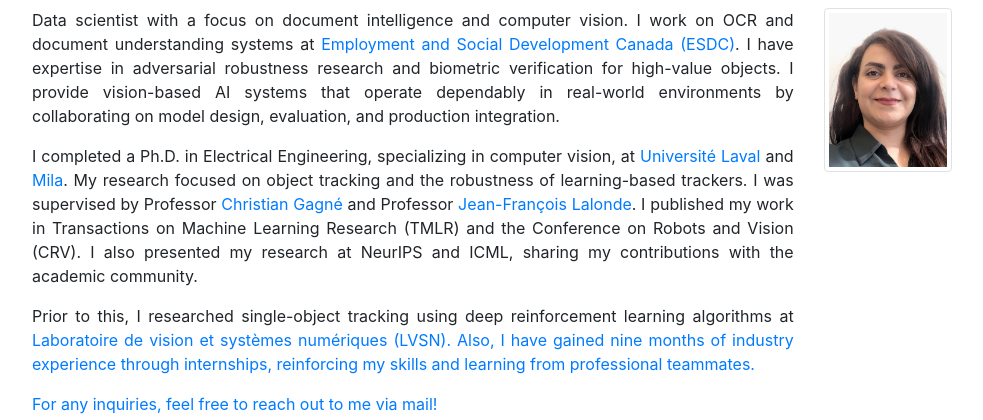
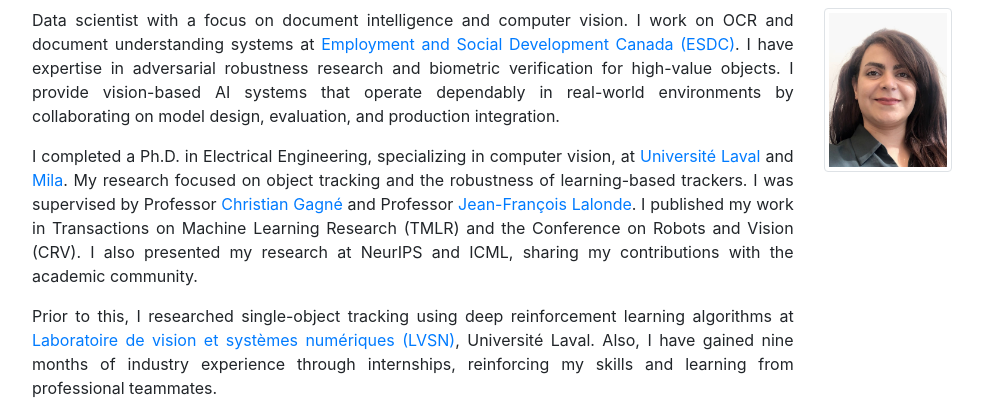
Before and after one commit to fatemehN/fatemehN.github.io, a plain HTML site: page index.html in a window 1280 px wide. Shown: the part 131-551 px from the top of the page, without its empty margins (148-1131 px from the left). Drawn offline with nearby package versions, Linux system fonts and the light colour scheme; some packages are replaced by stand-ins of ours; a script that the page names is missing.

Commit message:
Update index.html

```diff
--- a/index.html
+++ b/index.html
@@ -40,7 +40,7 @@
                     My research focused on object tracking and the robustness of learning-based trackers. I was supervised by Professor <a href="https://chgagne.github.io/english/" target="_blank">Christian Gagné</a> and Professor <a href="https://vision.gel.ulaval.ca/~jflalonde/" target="_blank">Jean-François Lalonde</a>.
                     I published my work in Transactions on Machine Learning Research (TMLR) and the Conference on Robots and Vision (CRV). I also presented my research at NeurIPS and ICML, sharing my contributions with the academic community.
 		</p>
-		<p>Prior to this, I researched single-object tracking using deep reinforcement learning algorithms at <a href="https://vision.fsg.ulaval.ca/" target="_blank">Laboratoire de vision et systèmes numériques (LVSN). Also, I have gained nine months of industry experience through internships, reinforcing my skills and learning from professional teammates.</p>
+		<p>Prior to this, I researched single-object tracking using deep reinforcement learning algorithms at <a href="https://vision.fsg.ulaval.ca/" target="_blank">Laboratoire de vision et systèmes numériques (LVSN)</a>, Université Laval. Also, I have gained nine months of industry experience through internships, reinforcing my skills and learning from professional teammates.</p>
 		</p>
                 <p>For any inquiries, feel free to reach out to me via mail!</p>
                 <p>
```
